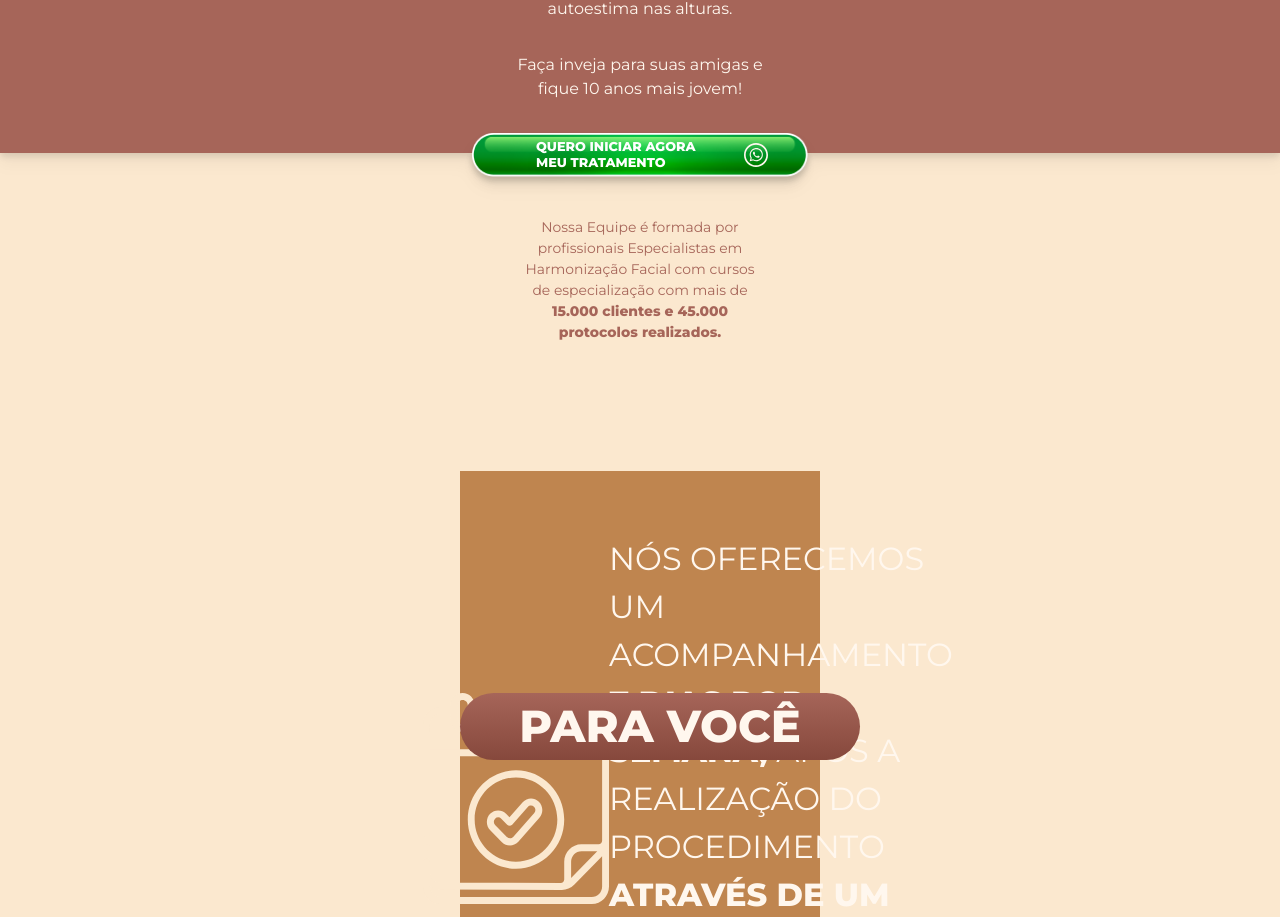
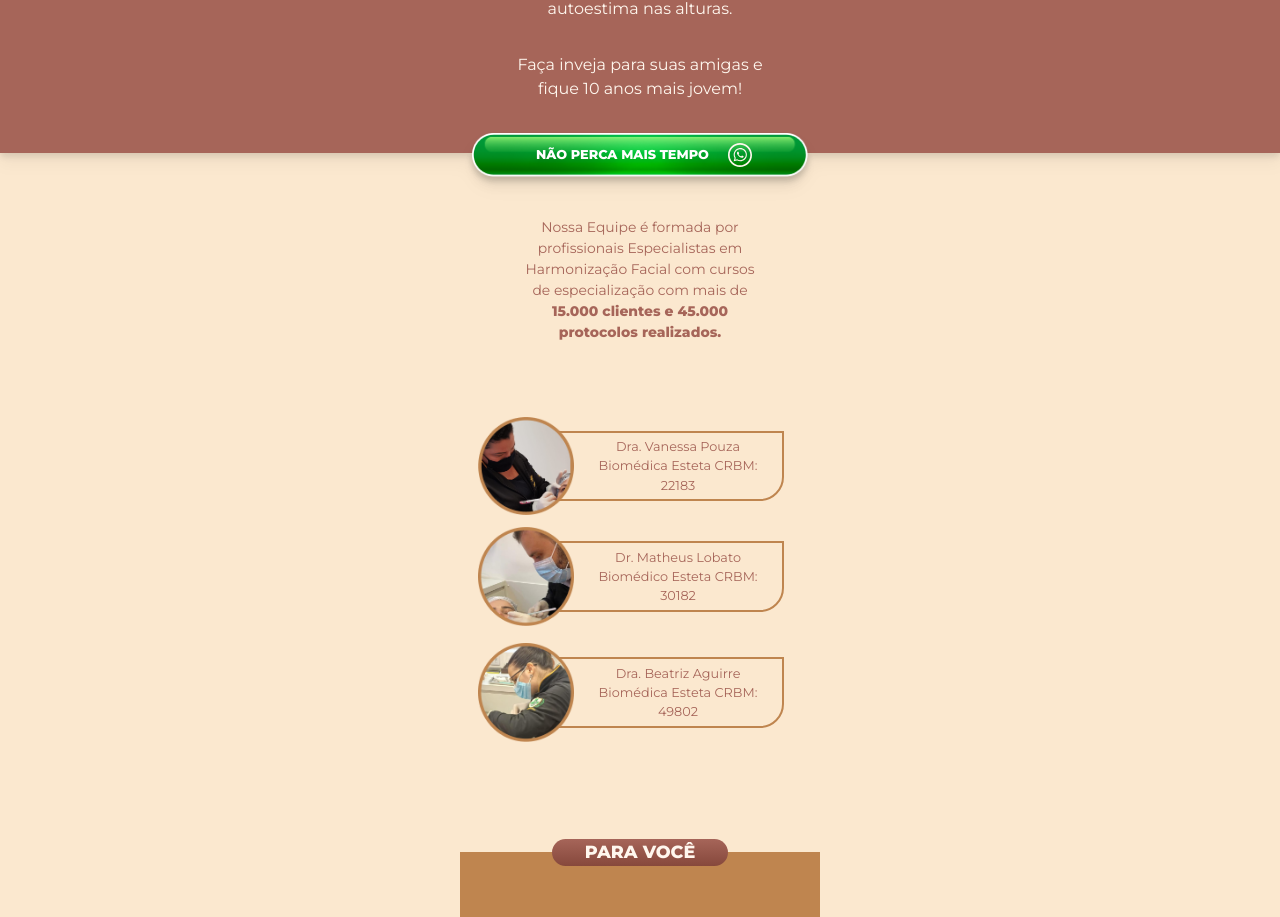
Before and after one commit to guisdarocha/clinicasalomao, a React (Vite) app in the folder clinica-salomao/: page / in a window 1280 px wide. Shown: the part 5674-6591 px from the top of the page. Built offline with nearby package versions, Linux system fonts and the light colour scheme; a web font is replaced by a local one.

Commit message:
Iniciada revisão da pagina

```diff
--- a/clinica-salomao/src/components/Avaliacao/Avaliacao.tsx
+++ b/clinica-salomao/src/components/Avaliacao/Avaliacao.tsx
@@ -28,8 +28,8 @@ const Avaliacao = () => {
                             <a href='https://wa.me/5511997173432?text=Gostaria de saber mais sobre a Estética Salomão'>
                                 <button className='flex justify-center items-center mx-auto cursor-pointer drop-shadow-lg '>
                                     <img src={botao} alt="" className='relative w-[21rem] hover:w-[22rem] hover:shadow-dentro hover:shadow-creme hover:transition-all hover:ease-out hover:duration-700'/>
-                                    <span className='absolute pr-[1rem] text-[0.8rem] text-left w-[13rem] font-mont font-extrabold drop-shadow-lg leading-tight text-branco uppercase'>Quero iniciar agora meu tratamento</span>
-                                    <img src={whats} alt="" className='absolute right-10 w-[1.5rem] h-auto  self-center '/>
+                                    <span className='absolute pr-[1rem] text-[0.8rem] text-left w-[13rem] font-mont font-extrabold drop-shadow-lg leading-tight text-branco uppercase'>não perca mais tempo</span>
+                                    <img src={whats} alt="" className='absolute right-10 w-[1.5rem] h-auto  self-center mr-4'/>
                                 </button>
                             </a>
                         </div>
--- a/clinica-salomao/src/components/Equipe/Equipe.tsx
+++ b/clinica-salomao/src/components/Equipe/Equipe.tsx
@@ -20,27 +20,38 @@ const Equipe = () => {
             </div>
 
 
-            <div className='grid col-span-2 mx-9'>
-                <div className='flex border-2 border-siena rounded-br-2xl justify-center items-center mx-auto my-[1rem]'>
+            <div className='grid col-span-2 mx-12 -mt-10'>
+                <div className='flex border-2 border-siena rounded-br-2xl justify-center items-center mx-auto '>
                         <img src={vanessa} alt="" className='w-[6rem] -ml-[2rem] -my-[1rem]'/>
-                            <h5 className='text-[0.8rem] w-[17rem]  mx-[2rem] justify-center items-center font-mont text-center text-vermelho-madeira '>Dra. Vanessa Pouza Biomédica Esteta CRBM: 22183</h5>
+                            <h5 className='text-[0.8rem] w-[17rem]  mx-[1rem] justify-center items-center font-mont text-center text-vermelho-madeira '>Dra. Vanessa Pouza Biomédica Esteta CRBM: 22183</h5>
                 </div>
-
-
-
             </div>
 
-                <div className="bg-siena flex justify-center items-center mx-auto w-[360px] pl-[6rem]">
-                    <img src={calendario} alt="" />
-                    <p className='text-left mx-auto items-center w-[40rem] py-[4rem]  text-[2rem] font-mont text-creme-claro uppercase'>Nós oferecemos um acompanhamento
+            <div className='grid col-span-2 mx-12 mt-10'>
+                <div className='flex border-2 border-siena rounded-br-2xl justify-center items-center mx-auto '>
+                        <img src={matheus} alt="" className='w-[6rem] -ml-[2rem] -my-[1rem]'/>
+                            <h5 className='text-[0.8rem] w-[17rem]  mx-[1rem] justify-center items-center font-mont text-center text-vermelho-madeira '>Dr. Matheus Lobato Biomédico Esteta CRBM: 30182</h5>
+                </div>
+            </div>
+
+            <div className='grid col-span-2 mx-12 -mt-[25rem]'>
+                <div className='flex border-2 border-siena rounded-br-2xl justify-center items-center mx-auto '>
+                        <img src={beatriz} alt="" className='w-[6rem] -ml-[2rem] -my-[1rem]'/>
+                            <h5 className='text-[0.8rem] w-[17rem]  mx-[1rem] justify-center items-center font-mont text-center text-vermelho-madeira '>Dra. Beatriz Aguirre Biomédica Esteta CRBM: 49802</h5>
+                </div>
+            </div>
+
+                <div className="bg-siena flex justify-center items-center mx-auto w-[360px] px-[2rem] mt-[15rem]">
+                    <img src={calendario} alt="" className=' w-[3.3rem] h-[3.5rem]' />
+                    <p className='text-left mx-auto items-center py-[4rem] pl-[1.5rem]  text-[1rem] font-mont text-creme-claro uppercase'>Nós oferecemos um acompanhamento
                     <span className='font-extrabold'> 7 dias por semana,</span> após a realização do procedimento
                     <span className='font-extrabold'> através de um Whatsapp especialmente para você.</span>
                     </p>
                 </div>
 
-                <div className=' bg-gradient-to-b from-vermelho-madeira to-vermelho-escuro -mt-[50rem] col-span-3 mx-auto  rounded-46 w-[25rem]'>
+                <div className=' bg-gradient-to-b from-vermelho-madeira to-vermelho-escuro -mt-[40rem] col-span-3 mx-auto  rounded-46 w-[11rem]'>
 
-                   <p className='text-center text-[2.8rem] text-creme-claro font-mont font-extrabold uppercase'>Para você</p>
+                   <p className='text-center text-[1.1rem] text-creme-claro font-mont font-extrabold uppercase'>Para você</p>
                  </div>
 
             <div className="justify-center items-center mx-auto col-span-3 pt-[3rem]">
```
